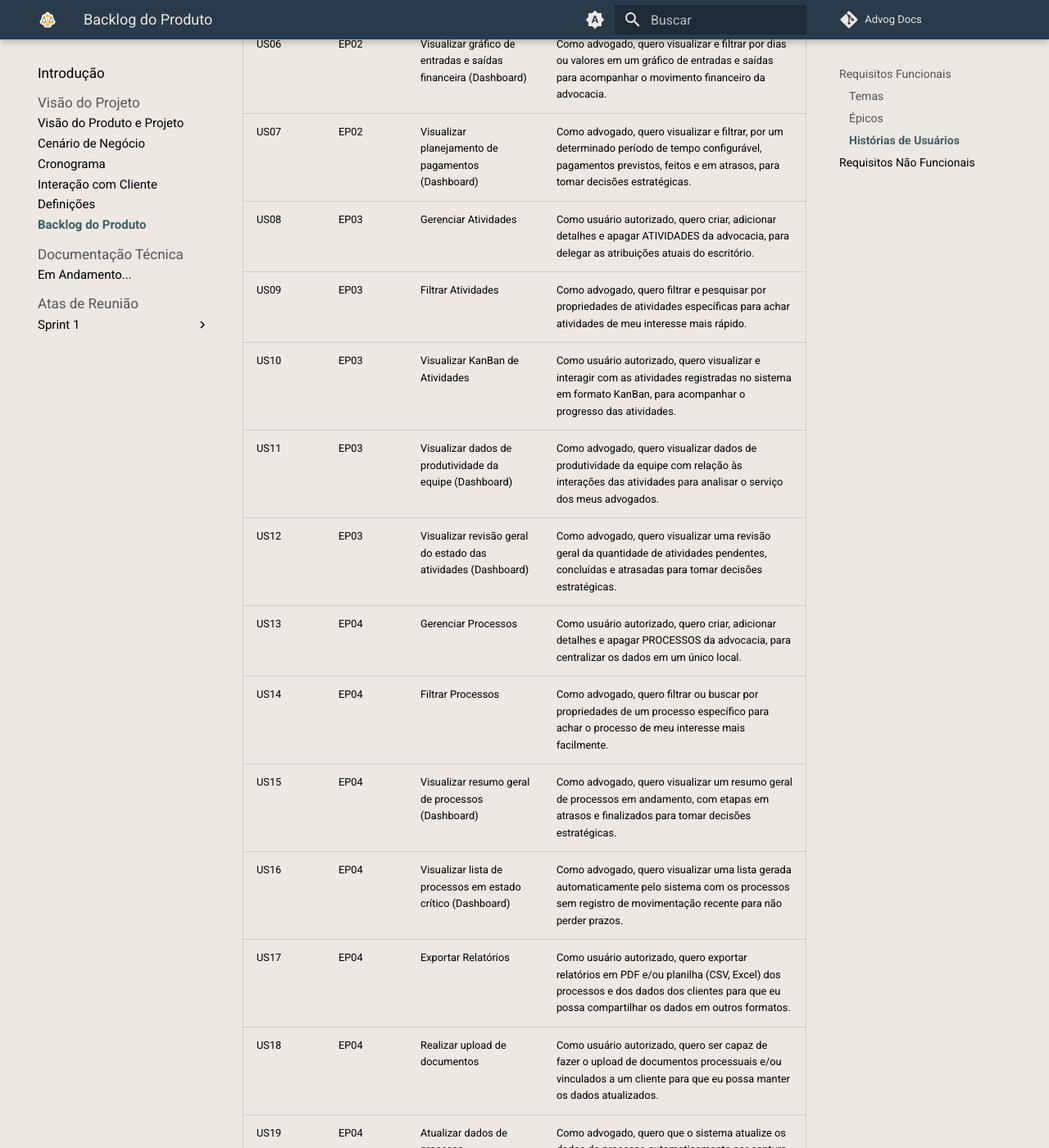
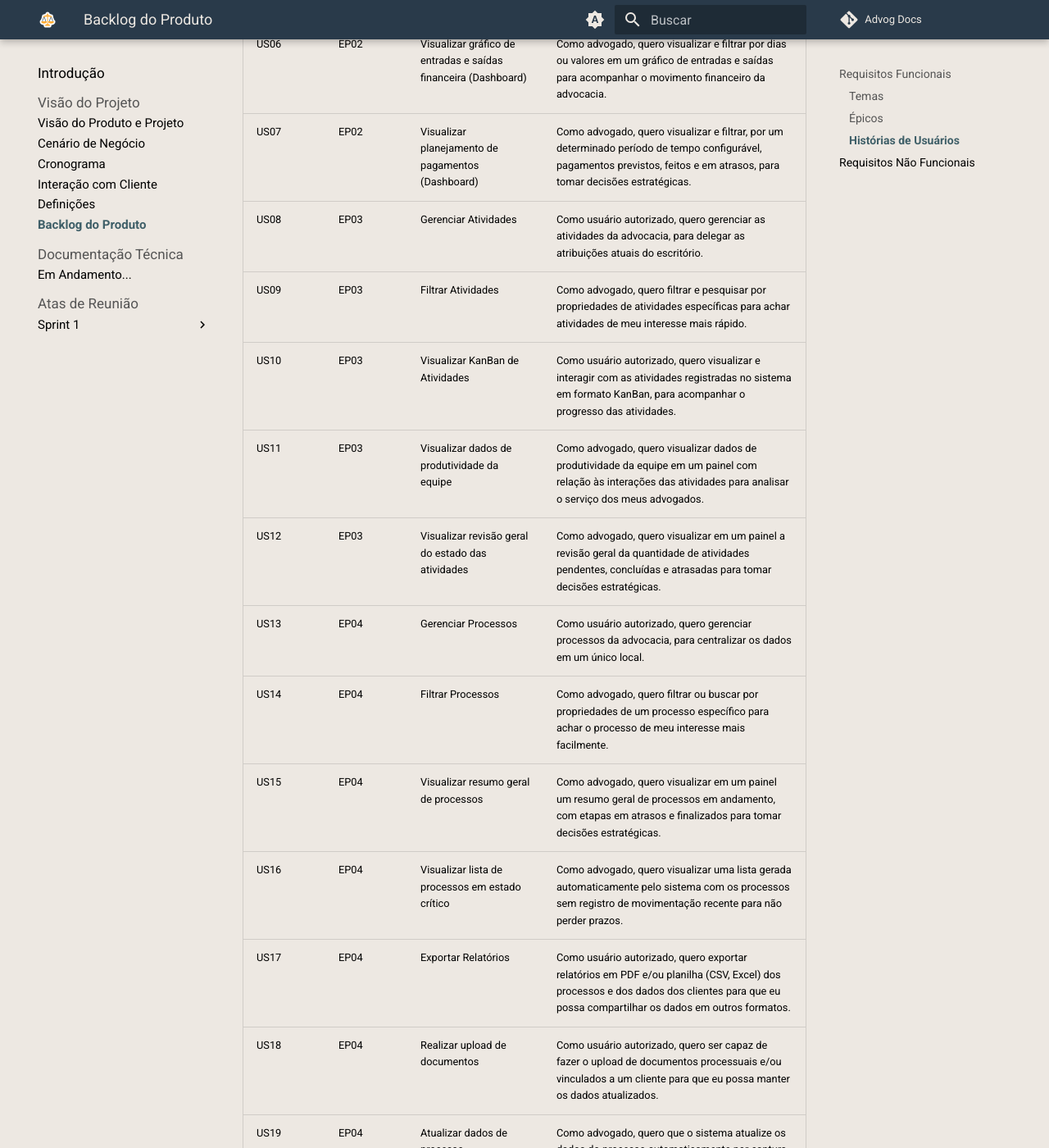
Before and after one commit to TPPE-2026-2-G4/advog-docs, an MkDocs documentation site: the page built from docs/pages/1-visao/5-backlog.md, in a window 1280 px wide and 1400 px high, scrolled down 1837 px. Shown: the whole window at 82% size. Built offline with MkDocs 1.6.1 and Material for MkDocs 9.7.7, drawn with Linux system fonts in a browser that asks for light colours; comment, search, counter and statistics services are not loaded; some of the changed text lies outside the part shown.

Commit message:
fix: Correção da escrita da US03, US08 e US13 além de outras que continham (dashboard) no nome sem alterar o escopo

```diff
--- a/docs/pages/1-visao/5-backlog.md
+++ b/docs/pages/1-visao/5-backlog.md
@@ -26,20 +26,20 @@
 | :--- | :--- | :--- | :--- |
 | US01 | EP01 | Controlar Acesso | Como administrador, quero ser capaz de cadastrar e revogar um usuário no sistema, para que eu possa controlar a entrada à área privada do sistema. |
 | US02 | EP01 | Credenciar Usuário | Como advogado ou estagiário, quero ser capaz de fazer login com meu email empresarial e senha, para que eu possa acessar as funções da área privada do sistema. |
-| US03 | EP01 | Controlar Permissão | Como administrador, quero restringir os direitos de interação da área privada entre os diferentes perfis disponíveis para manter a segurança de utilização. |
+| US03 | EP01 | Controlar Permissão | Como administrador, quero restringir os direitos de interação da área privada entre os diferentes cargos disponíveis para manter a segurança de utilização. |
 | US04 | EP02 | Registrar Dados de Finanças | Como usuário autorizado, quero registrar manualmente lançamentos financeiros, para controlar pagamentos e recebimentos do escritório. |
 | US05 | EP02 | Visualizar calendário de pagamento (Dashboard) | Como advogado, quero visualizar os lançamentos financeiros em um calendário e receber notificações sobre vencimentos próximos para acompanhar compromissos financeiros do escritório. |
 | US06 | EP02 | Visualizar gráfico de entradas e saídas financeira (Dashboard) | Como advogado, quero visualizar e filtrar por dias ou valores em um gráfico de entradas e saídas para acompanhar o movimento financeiro da advocacia. |
 | US07 | EP02 | Visualizar planejamento de pagamentos (Dashboard) | Como advogado, quero visualizar e filtrar, por um determinado período de tempo configurável, pagamentos previstos, feitos e em atrasos, para tomar decisões estratégicas. |
-| US08 | EP03 | Gerenciar Atividades | Como usuário autorizado, quero criar, adicionar detalhes e apagar ATIVIDADES da advocacia, para delegar as atribuições atuais do escritório. |
+| US08 | EP03 | Gerenciar Atividades | Como usuário autorizado, quero gerenciar as atividades da advocacia, para delegar as atribuições atuais do escritório. |
 | US09 | EP03 | Filtrar Atividades | Como advogado, quero filtrar e pesquisar por propriedades de atividades específicas para achar atividades de meu interesse mais rápido. |
 | US10 | EP03 | Visualizar KanBan de Atividades | Como usuário autorizado, quero visualizar e interagir com as atividades registradas no sistema em formato KanBan, para acompanhar o progresso das atividades. |
-| US11 | EP03 | Visualizar dados de produtividade da equipe (Dashboard) | Como advogado, quero visualizar dados de produtividade da equipe com relação às interações das atividades para analisar o serviço dos meus advogados. |
-| US12 | EP03 | Visualizar revisão geral do estado das atividades (Dashboard) | Como advogado, quero visualizar uma revisão geral da quantidade de atividades pendentes, concluídas e atrasadas para tomar decisões estratégicas. |
-| US13 | EP04 | Gerenciar Processos | Como usuário autorizado, quero criar, adicionar detalhes e apagar PROCESSOS da advocacia, para centralizar os dados em um único local. |
+| US11 | EP03 | Visualizar dados de produtividade da equipe | Como advogado, quero visualizar dados de produtividade da equipe em um painel com relação às interações das atividades para analisar o serviço dos meus advogados. |
+| US12 | EP03 | Visualizar revisão geral do estado das atividades | Como advogado, quero visualizar em um painel a revisão geral da quantidade de atividades pendentes, concluídas e atrasadas para tomar decisões estratégicas. |
+| US13 | EP04 | Gerenciar Processos | Como usuário autorizado, quero gerenciar processos da advocacia, para centralizar os dados em um único local. |
 | US14 | EP04 | Filtrar Processos | Como advogado, quero filtrar ou buscar por propriedades de um processo específico para achar o processo de meu interesse mais facilmente. |
-| US15 | EP04 | Visualizar resumo geral de processos (Dashboard) | Como advogado, quero visualizar um resumo geral de processos em andamento, com etapas em atrasos e finalizados para tomar decisões estratégicas. |
-| US16 | EP04 | Visualizar lista de processos em estado crítico (Dashboard) | Como advogado, quero visualizar uma lista gerada automaticamente pelo sistema com os processos sem registro de movimentação recente para não perder prazos. |
+| US15 | EP04 | Visualizar resumo geral de processos | Como advogado, quero visualizar em um painel um resumo geral de processos em andamento, com etapas em atrasos e finalizados para tomar decisões estratégicas. |
+| US16 | EP04 | Visualizar lista de processos em estado crítico | Como advogado, quero visualizar uma lista gerada automaticamente pelo sistema com os processos sem registro de movimentação recente para não perder prazos. |
 | US17 | EP04 | Exportar Relatórios | Como usuário autorizado, quero exportar relatórios em PDF e/ou planilha (CSV, Excel) dos processos e dos dados dos clientes para que eu possa compartilhar os dados em outros formatos. |
 | US18 | EP04 | Realizar upload de documentos | Como usuário autorizado, quero ser capaz de fazer o upload de documentos processuais e/ou vinculados a um cliente para que eu possa manter os dados atualizados. |
 | US19 | EP04 | Atualizar dados de processo automaticamente | Como advogado, quero que o sistema atualize os dados do processo automaticamente por captura de API pública de forma recorrente para que os dados se mantenham atualizados sem a intervenção humana. |
```
